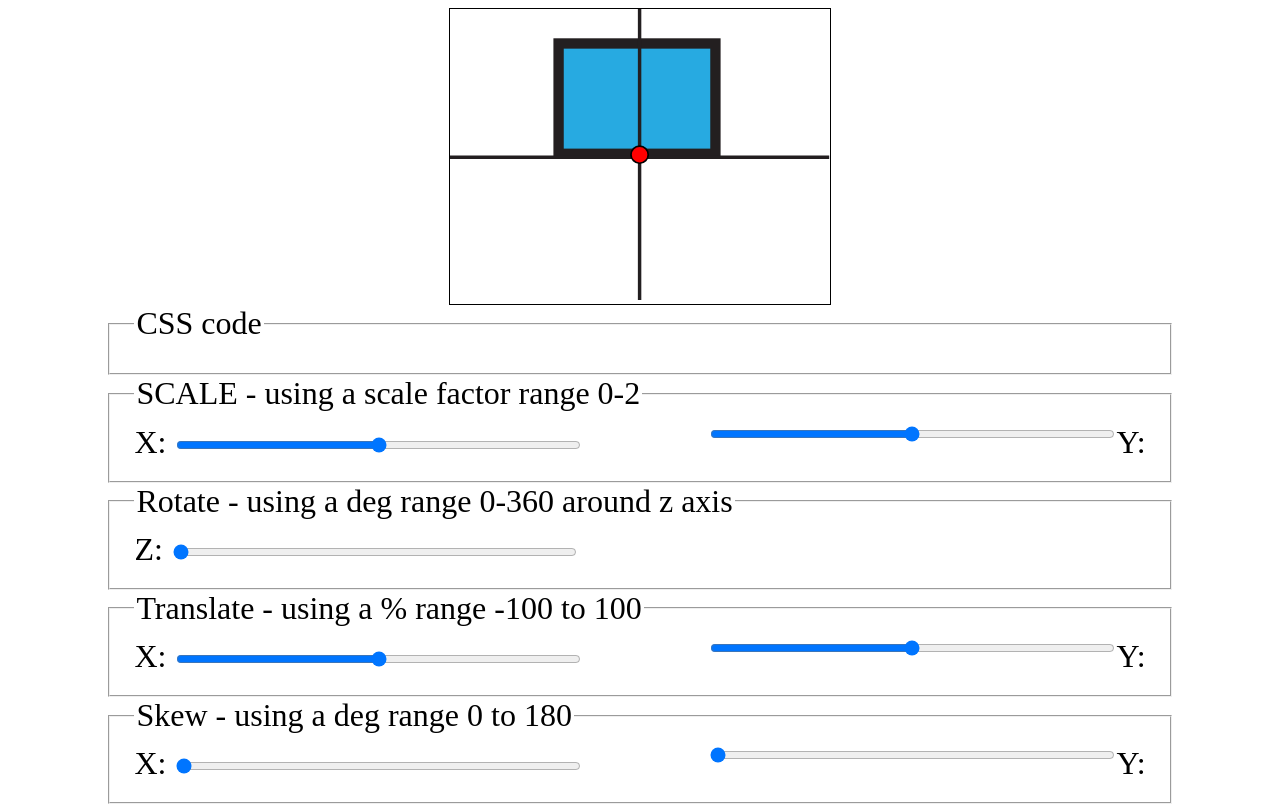
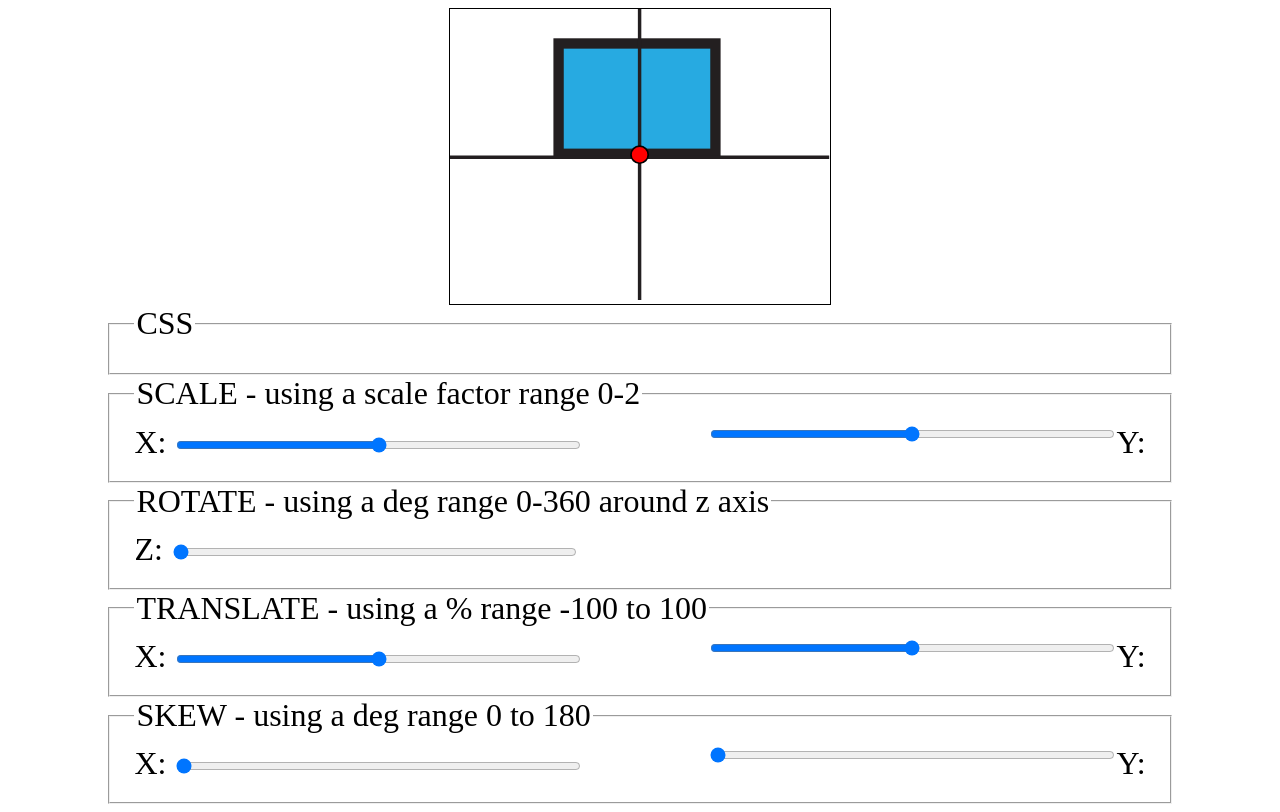
Before and after one commit to geddeca1/geddeca1.github.io, a plain HTML site: page index.html in a window 1280 px wide. Drawn offline with Linux system fonts and the light colour scheme.

Commit message:
transformations

```diff
--- a/index.html
+++ b/index.html
@@ -69,7 +69,7 @@
                 </div>
 
                 <fieldset class="slidecontainer">
-                    <legend>CSS code</legend>
+                    <legend>CSS</legend>
                     <code id="codeContainer"></code>
                 </fieldset>
 
@@ -82,14 +82,14 @@
                 </fieldset>
 
                 <fieldset class="slidecontainer">
-                    <legend>Rotate - using a deg range 0-360 around z axis</legend>
+                    <legend>ROTATE - using a deg range 0-360 around z axis</legend>
                     <label for="zvaluer">Z:</label>
                     <input type="range" min="0" max="360" value="0" class="sliderL" id="rotateSlideZ" name="zvaluer">
 
                 </fieldset>
 
                 <fieldset class="slidecontainer">
-                    <legend>Translate - using a % range -100 to 100</legend>
+                    <legend>TRANSLATE - using a % range -100 to 100</legend>
                     <label for="xvaluet">X:</label>
                     <input type="range" min="-100" max="100" value="0" class="sliderL" id="translateSlideX" name="xvaluet">
                     <label for="yvaluet" class="labelR">Y:</label>
@@ -97,7 +97,7 @@
                 </fieldset>
 
                 <fieldset class="slidecontainer">
-                    <legend>Skew - using a deg range 0 to 180</legend>
+                    <legend>SKEW - using a deg range 0 to 180</legend>
                     <label for="xvaluek">X:</label>
                     <input type="range" min="0" max="180" value="0" class="sliderL" id="skewSlideX" name="xvaluek">
                     <label for="yvaluek" class="labelR">Y:</label>
@@ -106,5 +106,6 @@
 
             </div>
         </main>
+        <a href = "badBrakes.html"></a>
     </body>
 </html>
```
